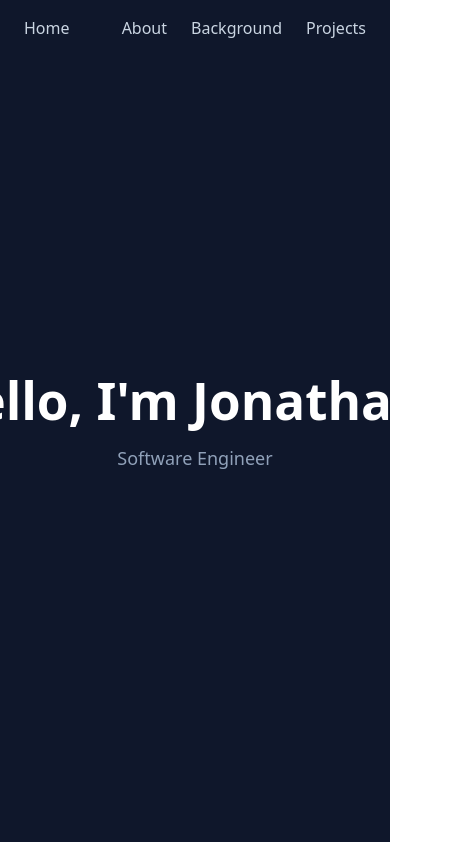
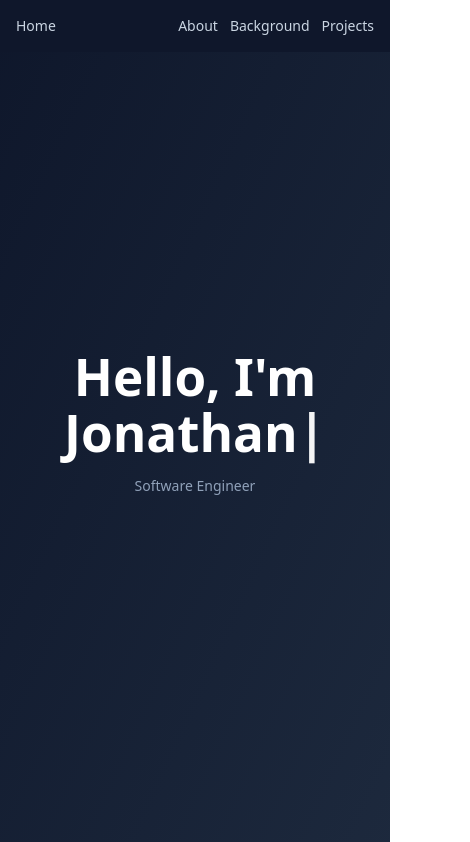
Before and after one commit to jlgsjlgs/portfolio, a React (Vite) app: page / in a window 390 px wide. Shown: the top 842 px of the page, 470 px wide, since content can reach past the window. Built offline with nearby package versions, Linux system fonts and the light colour scheme.

Commit message:
fix: improved responsiveness

```diff
--- a/src/components/NavBar.tsx
+++ b/src/components/NavBar.tsx
@@ -14,33 +14,33 @@ export default function NavBar() {
   };
 
   return (
-    <nav className="fixed top-0 w-full bg-slate-900 z-50 px-6 py-4">
+    <nav className="fixed top-0 w-full bg-slate-900 z-50 px-4 sm:px-6 py-4">
       <div className="max-w-6xl mx-auto flex justify-between items-center">
         <a
           href="#home"
           onClick={(e) => handleSectionClick(e, 'home')}
-          className="text-slate-300 hover:text-white"
+          className="text-slate-300 hover:text-white text-sm sm:text-base"
         >
           Home
         </a>
 
-        <div className="flex gap-6">
+        <div className="flex gap-3 sm:gap-6">
           <a
             href="#about"
             onClick={(e) => handleSectionClick(e, 'about')}
-            className="text-slate-300 hover:text-white"
+            className="text-slate-300 hover:text-white text-sm sm:text-base"
           >
             About
           </a>
           <a
             href="#background"
             onClick={(e) => handleSectionClick(e, 'background')}
-            className="text-slate-300 hover:text-white"
+            className="text-slate-300 hover:text-white text-sm sm:text-base"
           >
             Background
           </a>
 
-          <Link to="/projects" className="text-slate-300 hover:text-white">
+          <Link to="/projects" className="text-slate-300 hover:text-white text-sm sm:text-base">
             Projects
           </Link>
         </div>
--- a/src/components/TypingAnimation.tsx
+++ b/src/components/TypingAnimation.tsx
@@ -18,13 +18,13 @@ export default function TypingAnimation() {
   }, [charIndex, fullText]);
 
   return (
-    <div className="flex items-center justify-center h-screen bg-slate-900">
-      <div className="text-center px-4">
-        <h1 className="text-5xl font-bold text-white mb-4 min-w-max">
+    <div className="flex items-center justify-center min-h-screen bg-gradient-to-br from-slate-900 to-slate-800 px-4">
+      <div className="text-center w-full">
+        <h1 className="text-2xl xs:text-3xl sm:text-4xl md:text-5xl font-bold text-white mb-4 break-words">
           {text}
           <span className="animate-pulse">|</span>
         </h1>
-        <p className="text-slate-400 text-lg">Software Engineer</p>
+        <p className="text-slate-400 text-sm sm:text-base md:text-lg">Software Engineer</p>
       </div>
     </div>
   );
```
